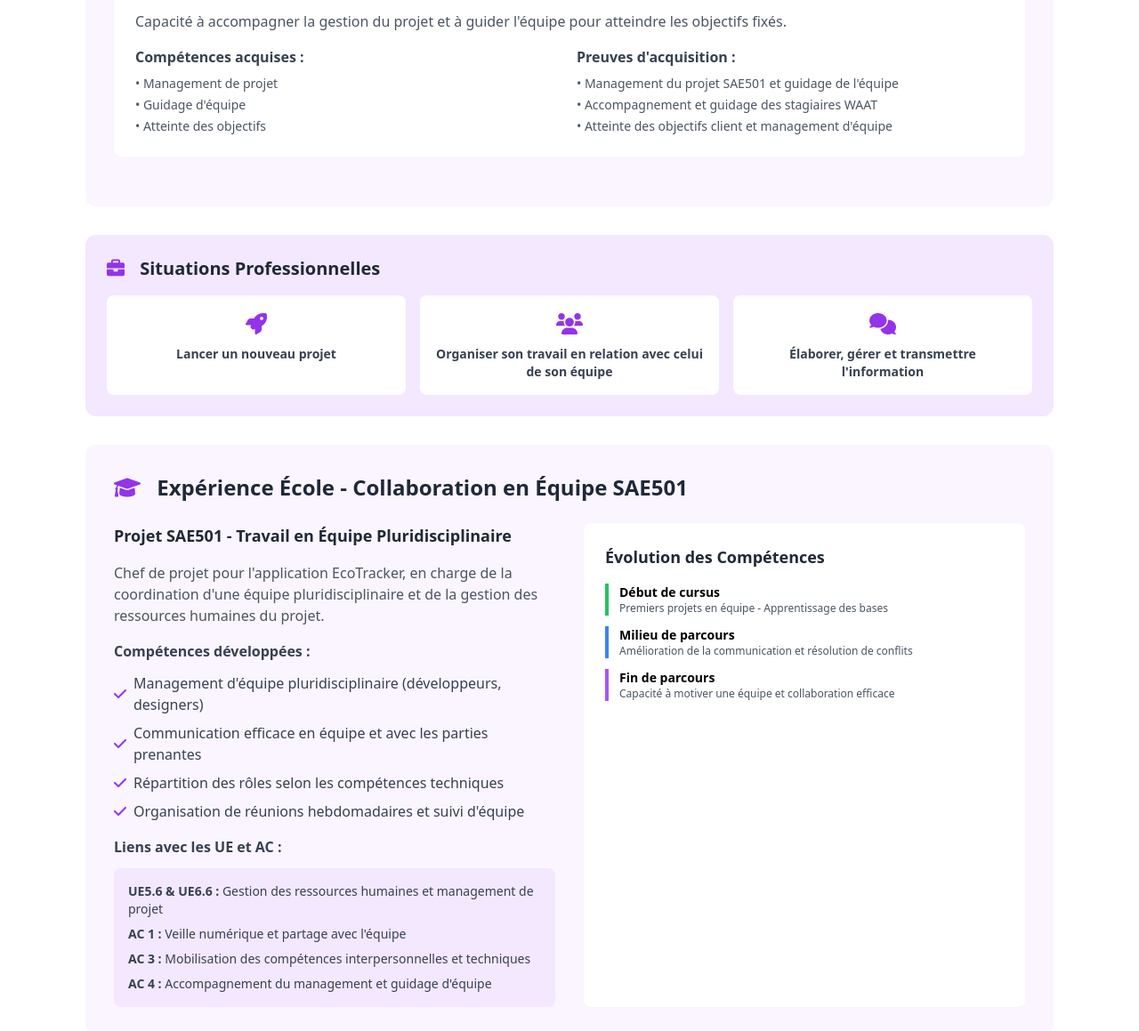
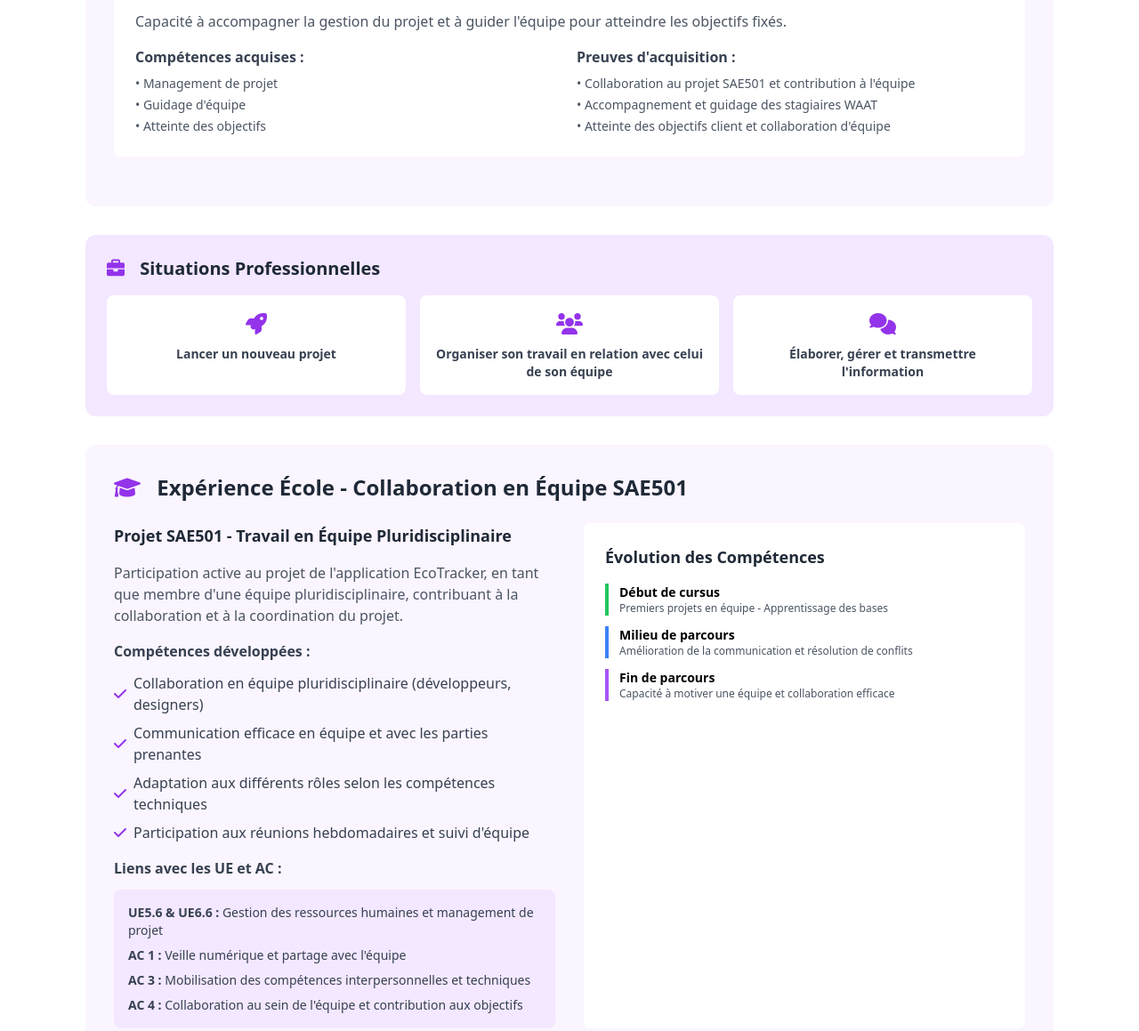
Before and after one commit to tmsmks/Portfolio-thomaks, a plain HTML site: page competence6.html in a window 1280 px wide. Shown: the part 2240-3399 px from the top of the page at 89% size. Drawn offline with nearby package versions, Linux system fonts and the light colour scheme.

Commit message:
🔧 Correction du rôle dans le projet SAE501 - Participation active (non chef de projet)
✨ Corrections apportées :
- ✅ Changement de 'Chef de projet' vers 'Participation active' dans SAE501
- ✅ Adaptation des descriptions pour refléter le rôle de membre d'équipe
- ✅ Modification des responsabilités vers des contributions
- ✅ Ajustement des compétences développées (collaboration vs management)
- ✅ Mise à jour des preuves d'acquisition des AC
- ✅ Cohérence des descriptions sur toutes les compétences

🎯 Objectif : Portfolio avec descriptions précises et honnêtes des rôles tenus

```diff
--- a/competence6.html
+++ b/competence6.html
@@ -279,9 +279,9 @@
                         <div>
                             <h5 class="font-semibold text-gray-700 mb-2">Preuves d'acquisition :</h5>
                             <ul class="space-y-1 text-sm text-gray-600">
-                                <li>• Management du projet SAE501 et guidage de l'équipe</li>
+                                <li>• Collaboration au projet SAE501 et contribution à l'équipe</li>
                                 <li>• Accompagnement et guidage des stagiaires WAAT</li>
-                                <li>• Atteinte des objectifs client et management d'équipe</li>
+                                <li>• Atteinte des objectifs client et collaboration d'équipe</li>
                             </ul>
                         </div>
                     </div>
@@ -322,15 +322,15 @@
                     <div>
                         <h4 class="text-lg font-semibold text-gray-800 mb-4">Projet SAE501 - Travail en Équipe Pluridisciplinaire</h4>
                         <p class="text-gray-600 mb-4">
-                            Chef de projet pour l'application EcoTracker, en charge de la coordination d'une équipe
-                            pluridisciplinaire et de la gestion des ressources humaines du projet.
+                            Participation active au projet de l'application EcoTracker, en tant que membre d'une équipe
+                            pluridisciplinaire, contribuant à la collaboration et à la coordination du projet.
                         </p>
 
                         <h5 class="font-semibold text-gray-700 mb-3">Compétences développées :</h5>
                         <div class="space-y-2 mb-4">
                             <div class="flex items-center">
                                 <i class="fas fa-check text-purple-600 mr-2"></i>
-                                <span class="text-gray-700">Management d'équipe pluridisciplinaire (développeurs, designers)</span>
+                                <span class="text-gray-700">Collaboration en équipe pluridisciplinaire (développeurs, designers)</span>
                             </div>
                             <div class="flex items-center">
                                 <i class="fas fa-check text-purple-600 mr-2"></i>
@@ -338,11 +338,11 @@
                             </div>
                             <div class="flex items-center">
                                 <i class="fas fa-check text-purple-600 mr-2"></i>
-                                <span class="text-gray-700">Répartition des rôles selon les compétences techniques</span>
+                                <span class="text-gray-700">Adaptation aux différents rôles selon les compétences techniques</span>
                             </div>
                             <div class="flex items-center">
                                 <i class="fas fa-check text-purple-600 mr-2"></i>
-                                <span class="text-gray-700">Organisation de réunions hebdomadaires et suivi d'équipe</span>
+                                <span class="text-gray-700">Participation aux réunions hebdomadaires et suivi d'équipe</span>
                             </div>
                         </div>
 
@@ -351,7 +351,7 @@
                             <p class="text-sm text-gray-700 mb-2"><strong>UE5.6 & UE6.6 :</strong> Gestion des ressources humaines et management de projet</p>
                             <p class="text-sm text-gray-700 mb-2"><strong>AC 1 :</strong> Veille numérique et partage avec l'équipe</p>
                             <p class="text-sm text-gray-700 mb-2"><strong>AC 3 :</strong> Mobilisation des compétences interpersonnelles et techniques</p>
-                            <p class="text-sm text-gray-700"><strong>AC 4 :</strong> Accompagnement du management et guidage d'équipe</p>
+                            <p class="text-sm text-gray-700"><strong>AC 4 :</strong> Collaboration au sein de l'équipe et contribution aux objectifs</p>
                         </div>
                     </div>
                     <div class="bg-white rounded-lg p-6">
```
Also changed, not shown: competence5.html (+12 -12 lines).
